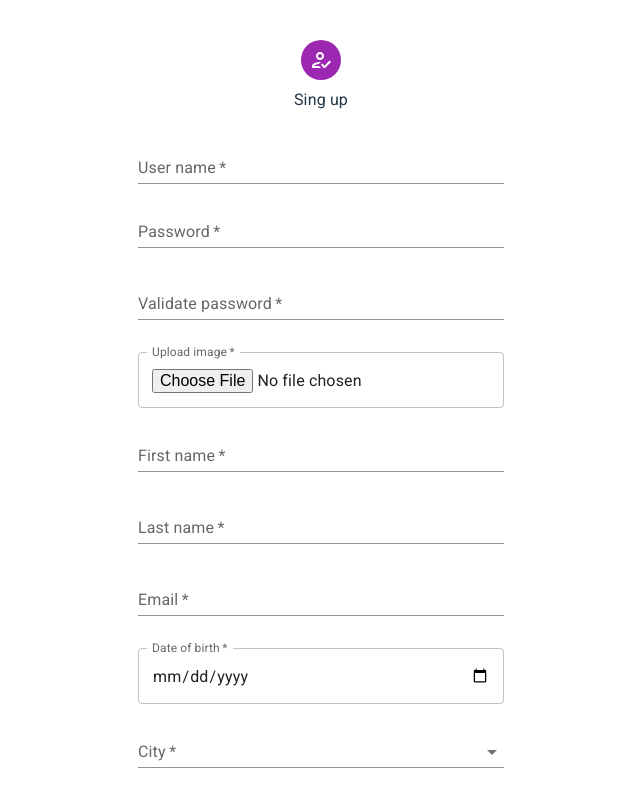
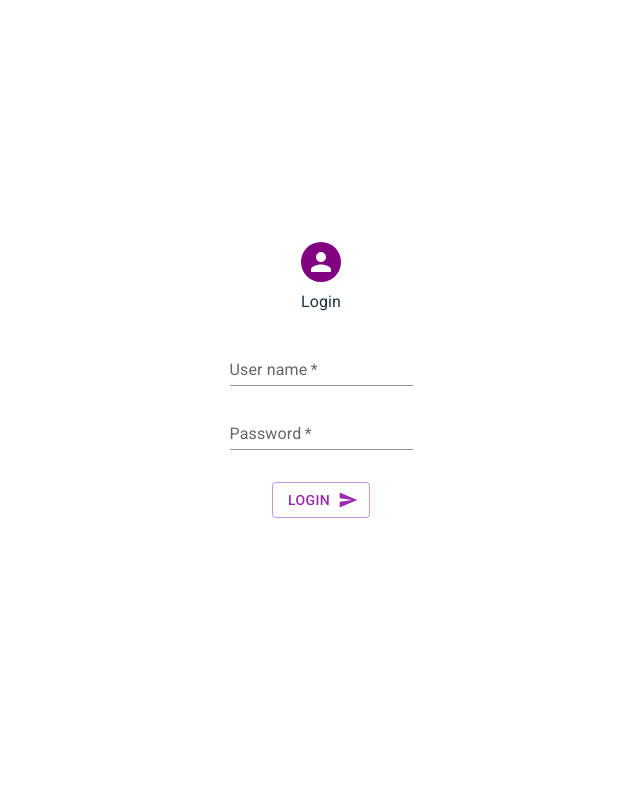
Before and after one commit to eliorGur/Exercize3, a React (Vite) app: page / in a window 1280 px wide. Shown: the top 800 px of the page, without its empty margins (319-959 px from the left). Built offline with nearby package versions, Linux system fonts and the light colour scheme.

Commit message:
last updates
login + registerFields

```diff
--- a/src/FuncComps/Login.jsx
+++ b/src/FuncComps/Login.jsx
@@ -55,7 +55,6 @@ export default function Login(props) {
             debugger
             // Check if a user with the provided username and password exists
             let userExists = users.some(user => user.userName === userName.name && user.userPassword === password.pw);
-
             if (userExists) {
                 console.log('User with matching username and password exists.');
                 // rest of login logic here....****
@@ -101,7 +100,7 @@ export default function Login(props) {
                     helperText={userName.errMsg}
                     inputProps={{ maxLength: 60 }}
                 />
-
+                <br />
                 <TextField
                     label="Password"
                     type="password"
--- a/src/FuncComps/Main.jsx
+++ b/src/FuncComps/Main.jsx
@@ -9,7 +9,7 @@ import SystemAdmin from './SystemAdmin';
 
 export default function Main() {
 
-    const [usersList, setUsersList] = useState([])
+    const [usersList, setUsersList] = useState([]);
 
     //gets user from child and adds it to the list
     const getUserFromChild = (user) => {
@@ -20,7 +20,7 @@ export default function Main() {
         setUsersList(newUsers);
     }
 
-    // Check local storage on component mount- only when the page loaded
+    //Check local storage on component mount- only when the page loaded
     useEffect(() => {
         const usersFromLocalStorage = localStorage.getItem('usersList');
         //debugger
@@ -46,9 +46,9 @@ export default function Main() {
     return (
         <div>
 
-            <Register usersList={usersList} />
+            {/* <Register usersList={usersList} />
             <br />
-            <RegisterFields send2Parent={getUserFromChild} />
+            <RegisterFields send2Parent={getUserFromChild} /> */}
 
             <Login users={usersList} />
 
--- a/src/FuncComps/Register.jsx
+++ b/src/FuncComps/Register.jsx
@@ -20,7 +20,7 @@ export default function Register() {
                 }}>
                     <HowToRegOutlinedIcon />
                 </Avatar>
-                <Typography compomemt='h'>Sing up</Typography>
+                <Typography compomemt='h'>Sign up</Typography>
             </Box>
 
 
--- a/src/FuncComps/RegisterFields.jsx
+++ b/src/FuncComps/RegisterFields.jsx
@@ -84,7 +84,6 @@ export default function RegisterFields(props) {
                 reader.readAsDataURL(file);
             }
             else {
-                console.log('bad input file');
                 setUserError(prev => ({ ...prev, userImage: true }));
                 setUserErrorMsg(prev => ({ ...prev, userImage: 'Invalid file format. Only JPG or JPEG files are allowed.' }));
             }
@@ -93,7 +92,7 @@ export default function RegisterFields(props) {
     };
 
     //validation for first name
-    const validateFirseName = (e) => {
+    const validateFirstName = (e) => {
 
         //check for the image: console.log(' reader.result: ', user.userImage);
 
@@ -215,11 +214,6 @@ export default function RegisterFields(props) {
 
     //creating user if all the inputs valid
     const registerUser = () => {
-
-        //console.log('register func user:', user);
-        //console.log('register func userError:', userError);
-        //console.log('register func userErrorMsg:', userErrorMsg);
-
         //creating array of userError and user to check that all fileds were validated and aren't empty
         let validations = Object.values(userError);
         let userFildes = Object.values(user);
@@ -256,7 +250,6 @@ export default function RegisterFields(props) {
             });
             //send user obj to add it to users list
             props.send2Parent(user);
-            debugger
             clearFileds();
         }
     }
@@ -349,7 +342,7 @@ export default function RegisterFields(props) {
                         required
                         value={user.userFirstName}
                         onChange={(e) => setUser({ ...user, userFirstName: e.target.value })}
-                        onBlur={validateFirseName}
+                        onBlur={validateFirstName}
                         error={userError.userFirstName}
                         helperText={userErrorMsg.userFirstName}
                     />
```
